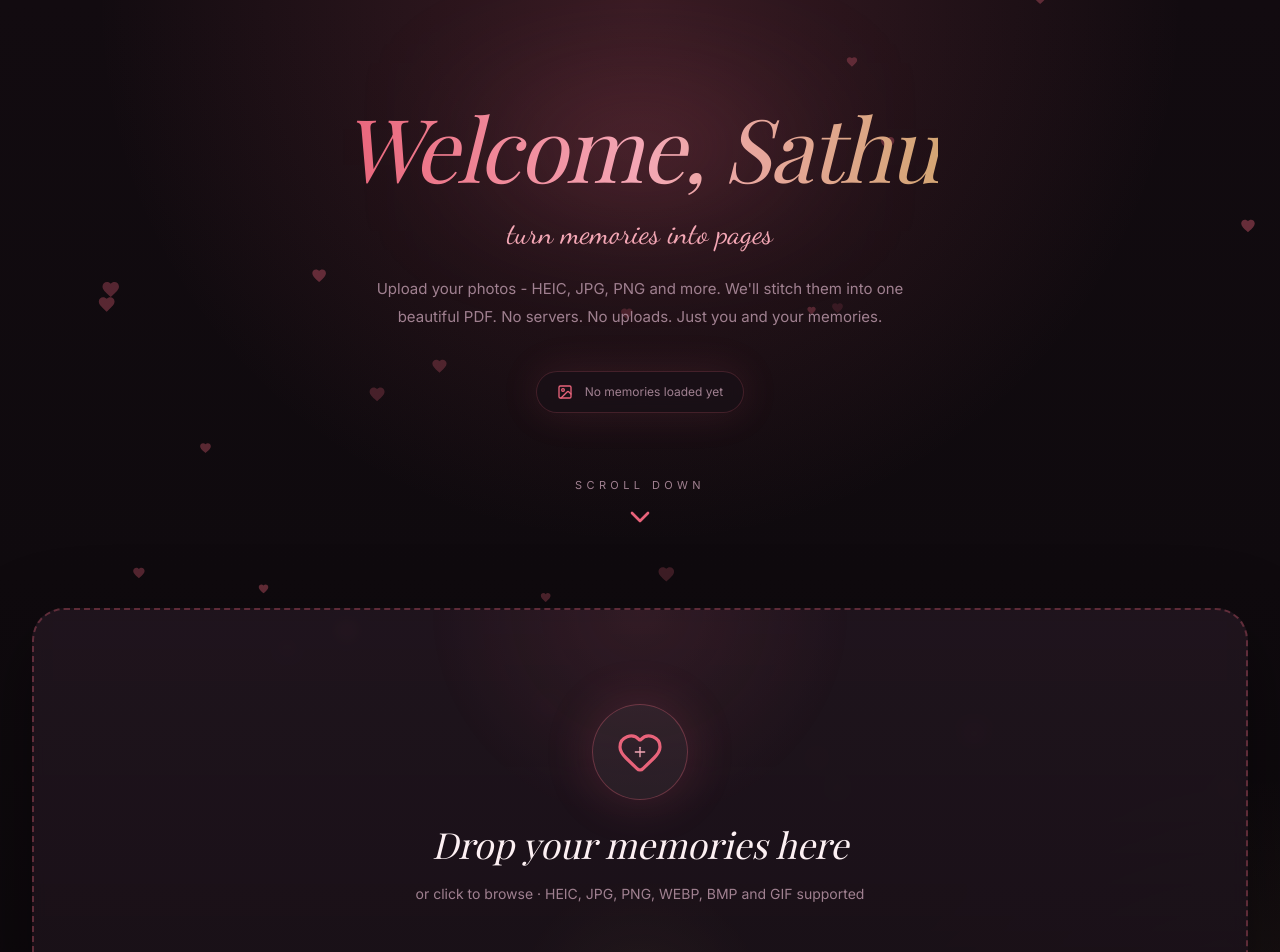
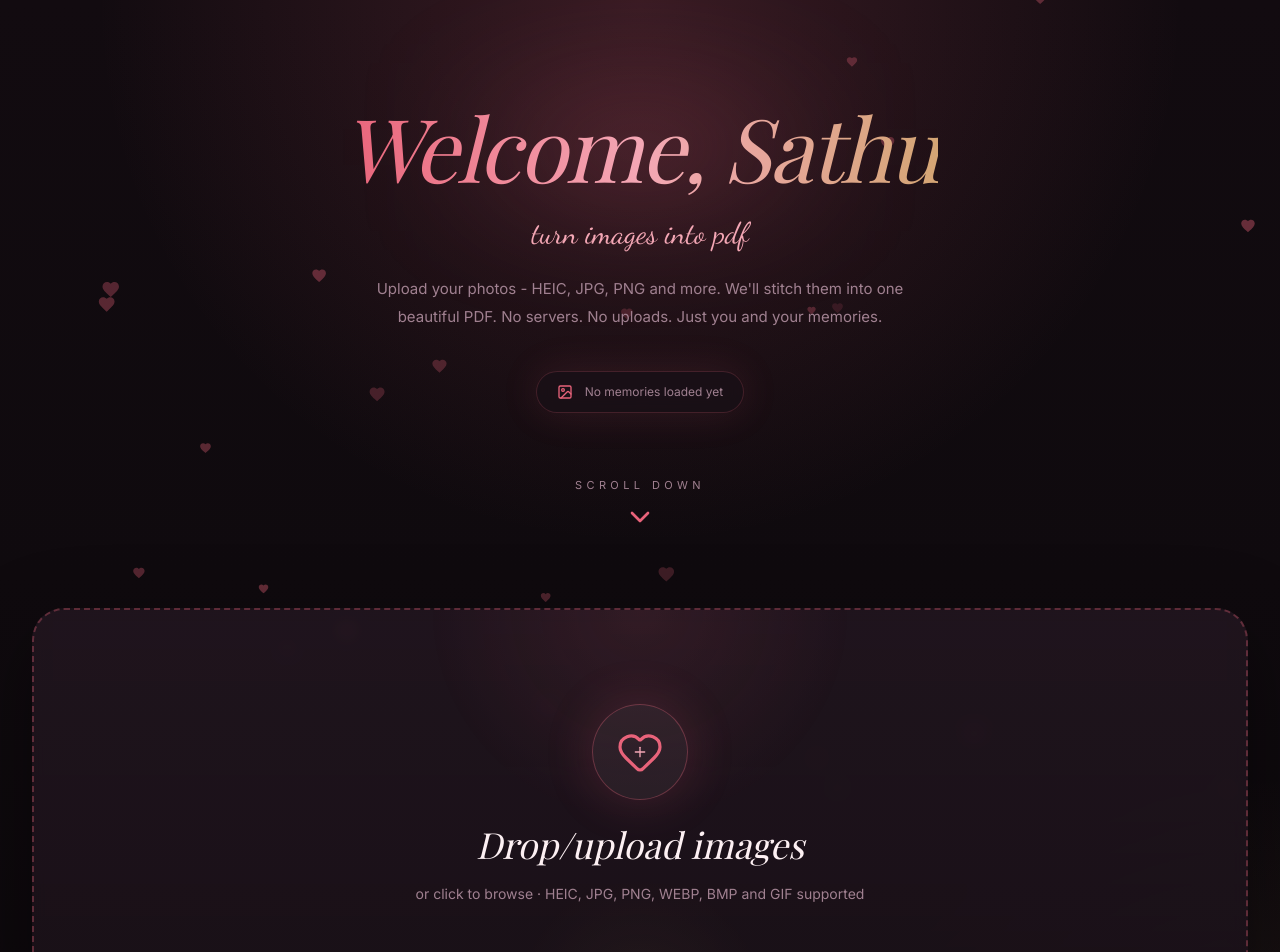
Before and after one commit to sougandhhhhh/sathurepo, a Next.js app: page / in a window 1280 px wide. Shown: the top 952 px of the page. Built offline with nearby package versions, Linux system fonts and the light colour scheme; a web font is replaced by a local one.

Commit message:
Update hero and upload copy

```diff
--- a/components/DropZone.tsx
+++ b/components/DropZone.tsx
@@ -57,7 +57,7 @@ export function DropZone({ onFiles, fileCount, warning }: DropZoneProps) {
             </div>
 
             <h2 className="font-playfair text-3xl italic text-[var(--text-primary)] sm:text-4xl">
-              {isDragActive ? "Drop them here" : "Drop your memories here"}
+              {isDragActive ? "Drop images here" : "Drop/upload images"}
             </h2>
             <p className="mt-4 max-w-2xl text-sm leading-7 text-[var(--text-muted)]">
               or click to browse · HEIC, JPG, PNG, WEBP, BMP and GIF supported
--- a/components/SathuutyApp.tsx
+++ b/components/SathuutyApp.tsx
@@ -229,7 +229,7 @@ export function SathuutyApp() {
             transition={{ delay: 0.22, duration: 0.55 }}
             className="mt-6 font-dancing text-2xl text-[var(--accent-blush)] sm:text-3xl"
           >
-            turn memories into pages
+            turn images into pdf
           </motion.p>
 
           <motion.p
```
